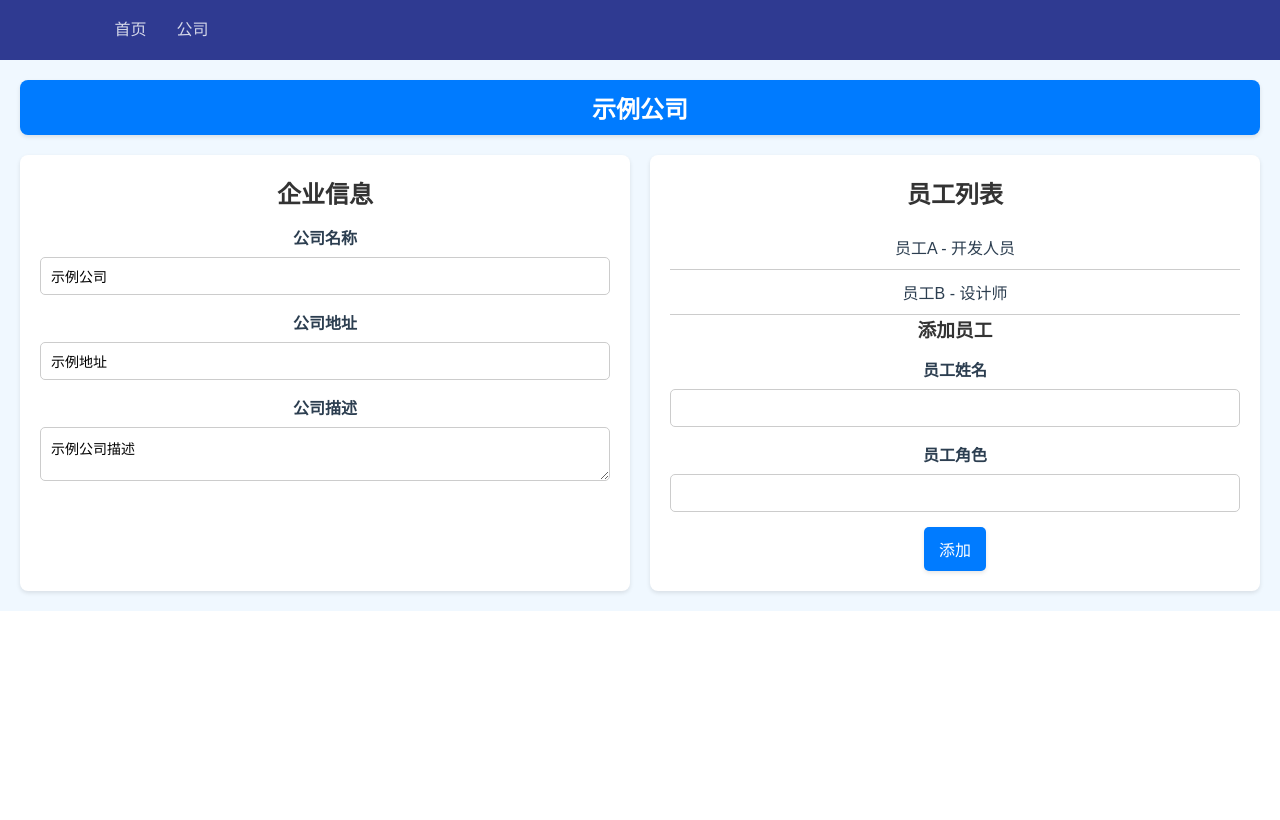
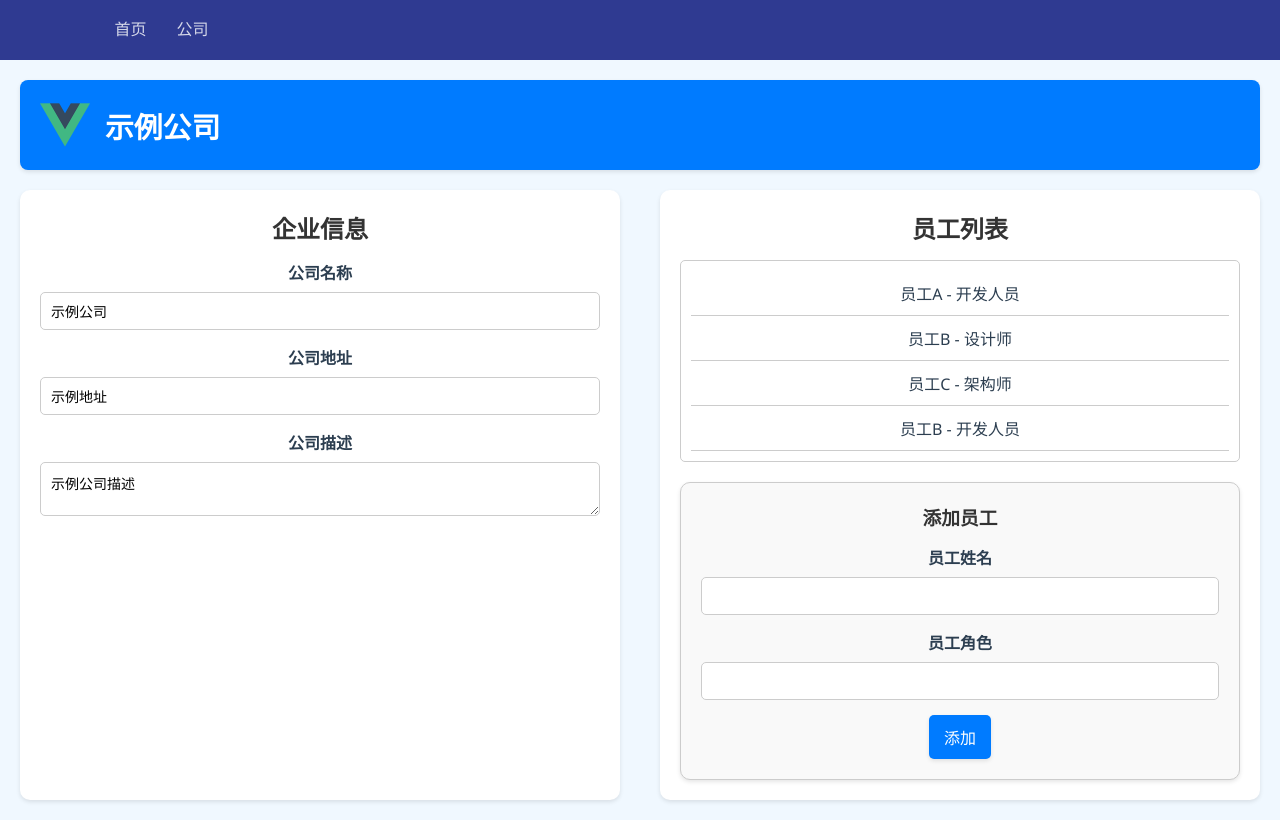
Before and after one commit to 2023-SE-13/24-SP-FrontEnd, a Vue app: page /company-editer in a window 1280 px wide. Built offline with nearby package versions, Linux system fonts and the light colour scheme.

Commit message:
调整了一下企业信息编辑界面的样式

```diff
--- a/src/views/CompanyEditer.vue
+++ b/src/views/CompanyEditer.vue
@@ -1,7 +1,8 @@
 <template>
   <div class="admin-company-view">
-    <header class="header">
-      <strong>{{ company.name }}</strong>
+    <header class="company-header">
+      <img src="@/assets/logo.png" alt="公司logo" class="company-logo">
+      <div class="company-name">{{ company.name }}</div>
     </header>
     <div class="main-content">
       <div class="left-panel">
@@ -26,6 +27,7 @@
             {{ employee.name }} - {{ employee.role }}
           </li>
         </ul>
+        <div class="add-employee">
           <h3>添加员工</h3>
           <div class="form-group">
             <label for="employeeName">员工姓名</label>
@@ -36,6 +38,7 @@
             <input type="text" id="employeeRole" v-model="newEmployee.role" />
           </div>
           <button @click="addEmployee">添加</button>
+        </div>
       </div>
     </div>
   </div>
@@ -51,7 +54,9 @@ export default {
         description: "示例公司描述",
         employees: [
           { name: "员工A", role: "开发人员" },
-          { name: "员工B", role: "设计师" }
+          { name: "员工B", role: "设计师" },
+          { name: "员工C", role: "架构师" },
+          { name: "员工B", role: "开发人员" }
         ]
       },
       newEmployee: {
@@ -76,38 +81,48 @@ export default {
 
 <style scoped>
 .admin-company-view {
-  font-family: 'Arial', sans-serif;
+  font-family: 'Segoe UI', Tahoma, Geneva, Verdana, sans-serif;
   background-color: #f0f8ff; /* 浅蓝色 */
   padding: 20px;
 }
 
-.header {
+.company-header {
+  display: flex;
+  align-items: center;
+  padding: 20px;
   background-color: #007bff;
   color: white;
-  padding: 10px;
-  text-align: center;
-  font-size: 24px;
-  font-weight: bold;
   border-radius: 8px;
   box-shadow: 0 2px 4px rgba(0, 0, 0, 0.1);
+  margin-bottom: 20px;
+}
+
+.company-logo {
+  width: 50px;
+  height: auto;
+  margin-right: 15px;
+}
+
+.company-name {
+  font-size: 1.8em;
+  font-weight: bold;
 }
 
 .main-content {
   display: flex;
-  margin-top: 20px;
+  gap: 20px;
 }
 
 .left-panel, .right-panel {
   flex: 1;
   background-color: white;
   padding: 20px;
-  border-radius: 8px;
+  border-radius: 10px;
   box-shadow: 0 2px 4px rgba(0, 0, 0, 0.1);
-  margin-right: 20px;
 }
 
-.right-panel {
-  margin-right: 0;
+.left-panel {
+  margin-right: 20px;
 }
 
 h2, h3 {
@@ -156,10 +171,24 @@ button:hover {
 .employee-list {
   list-style: none;
   padding: 0;
+  max-height: 200px; /* 限制高度，允许滚动 */
+  overflow-y: auto;
+  margin-bottom: 20px;
+  border: 1px solid #ccc;
+  border-radius: 5px;
+  padding: 10px;
 }
 
 .employee-item {
   padding: 10px;
   border-bottom: 1px solid #ccc;
 }
+
+.add-employee {
+  padding: 20px;
+  border: 1px solid #ccc;
+  border-radius: 10px;
+  background-color: #f9f9f9;
+  box-shadow: 0 2px 4px rgba(0, 0, 0, 0.1);
+}
 </style>
```
Lines whose indentation alone changed are shown as unchanged.
